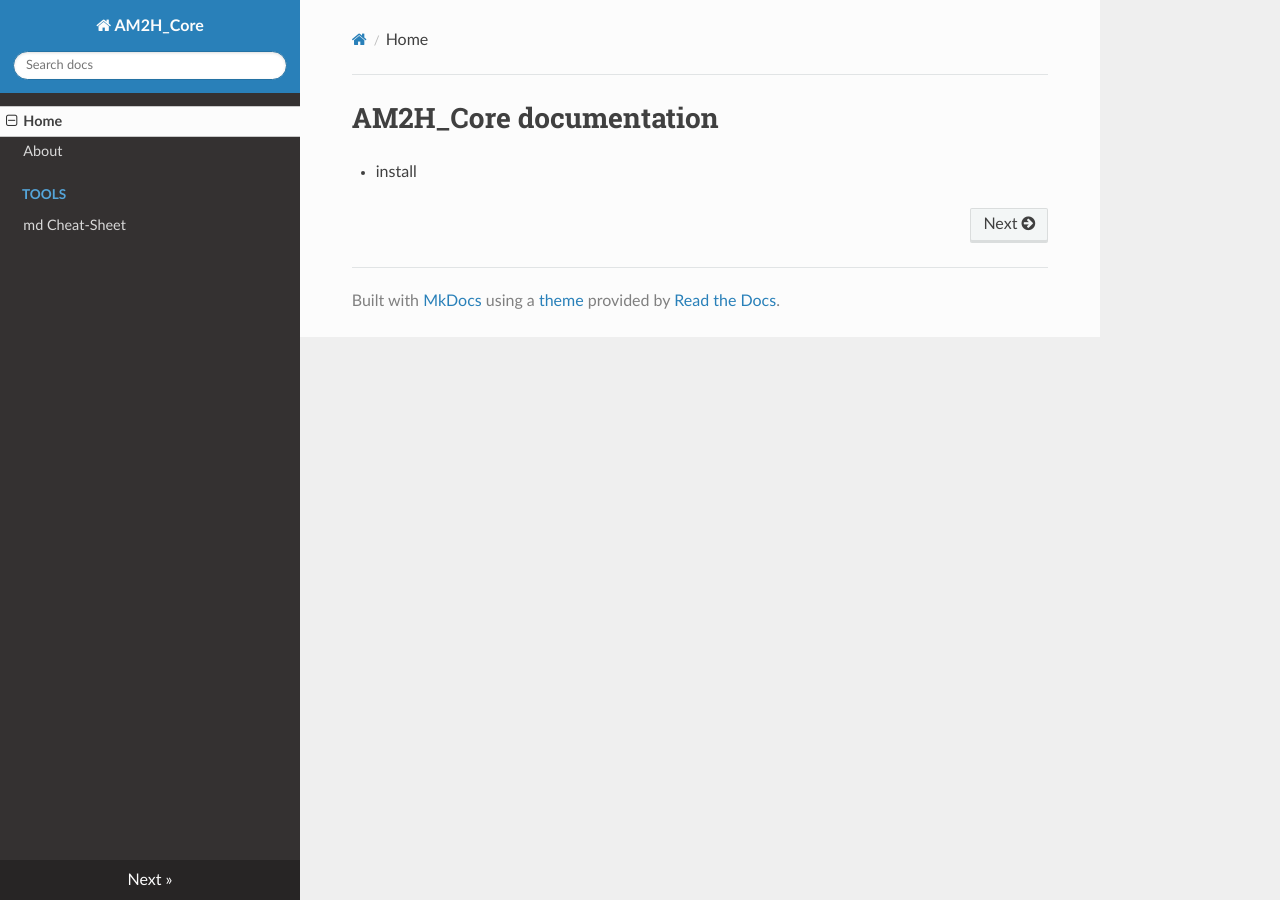
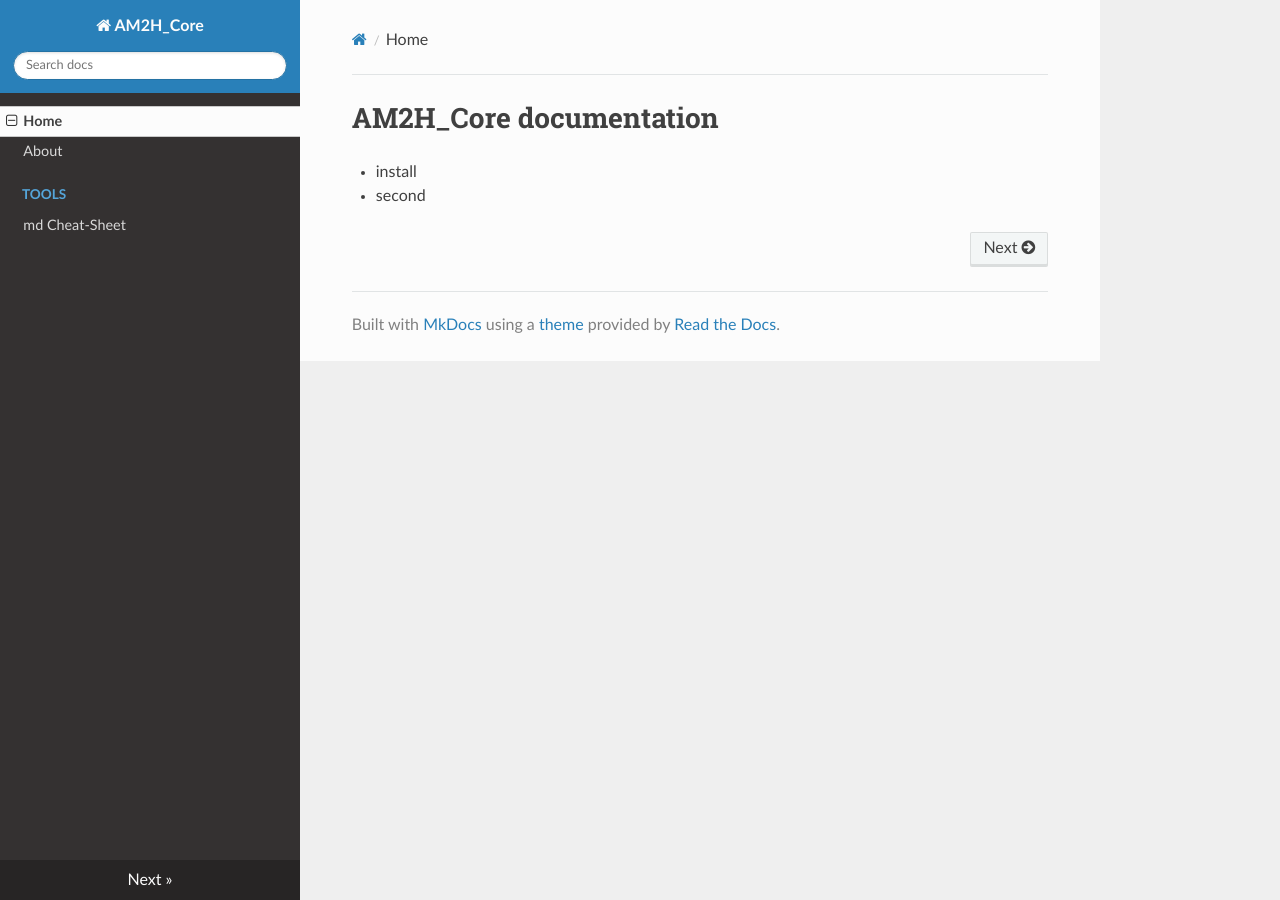
Before and after one commit to AM2H-Development/AM2H_Core, an MkDocs documentation site: the page built from docs/index.md, in a window 1280 px wide. Built offline with MkDocs 1.6.1, drawn with Linux system fonts in a browser that asks for light colours; nearby versions of some CDN libraries.

Commit message:
Update index.md

```diff
--- a/docs/index.md
+++ b/docs/index.md
@@ -1,4 +1,4 @@
-AM2H_Core documentation
-=================
+# AM2H_Core documentation
 
-* install
+- install
+- second
```
